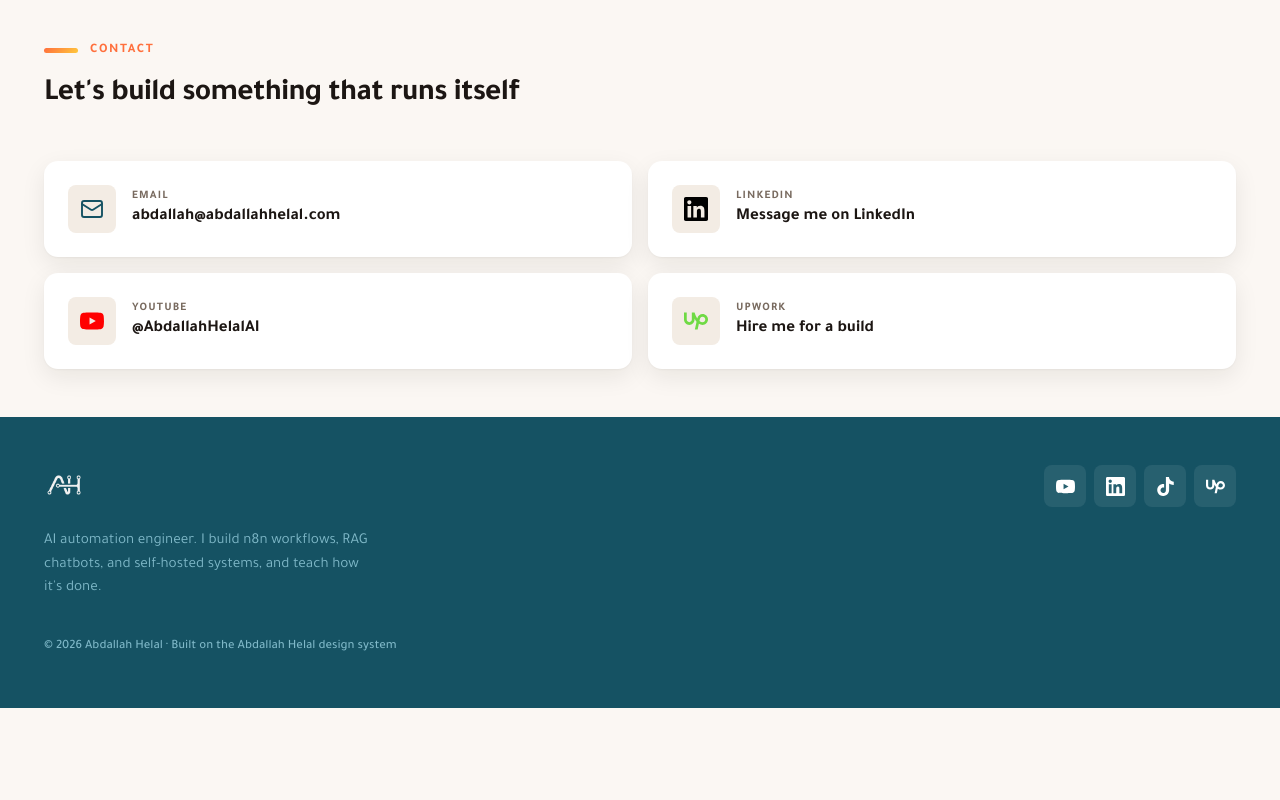
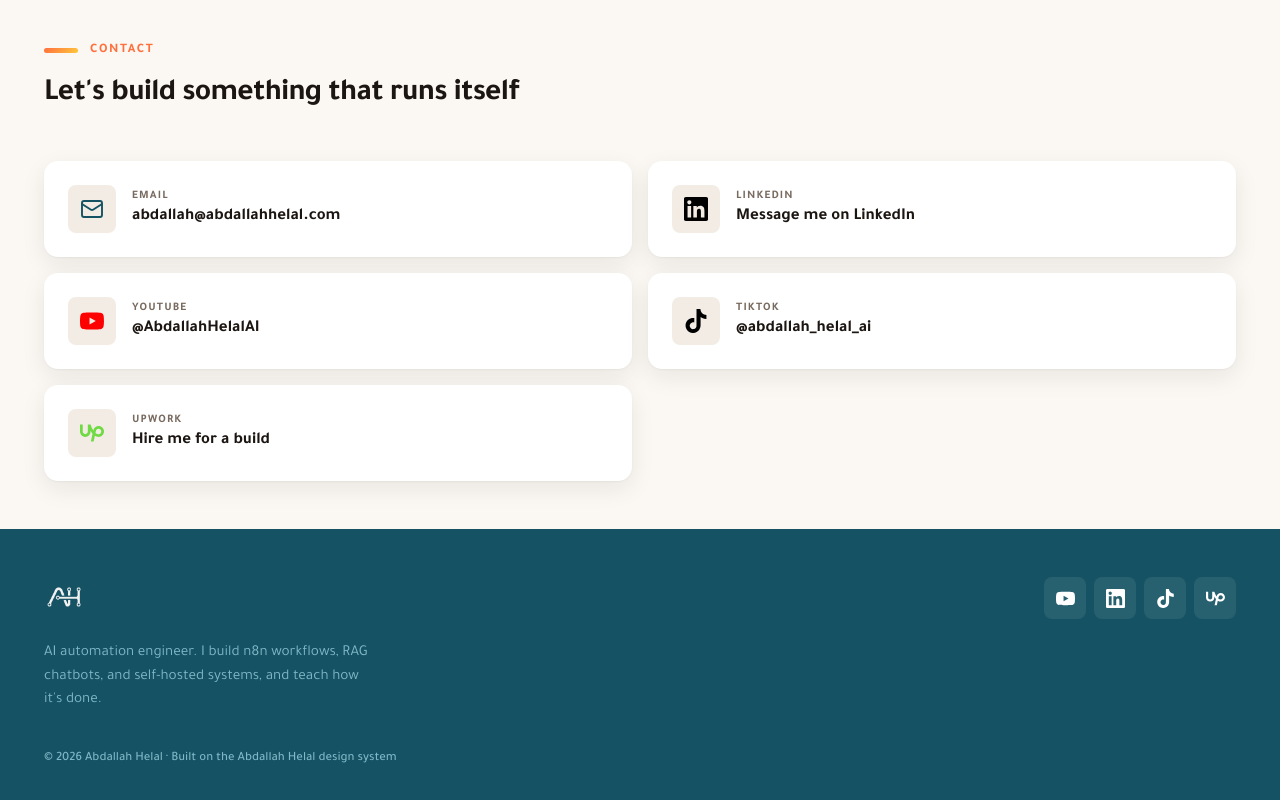
Before and after one commit to Abdallah-hilal/abdallah-helal-site, a plain HTML site: page index.html in a window 1280 px wide. Shown: the part 5599-6399 px from the top of the page. Before the commit the page ends 6307 px from the top, so only its background shows below. Drawn offline with nearby package versions, Linux system fonts and the light colour scheme; a web font is replaced by a local one.

Commit message:
Add TikTok to the contact section
Co-Authored-By: Claude Opus 4.8 <noreply@anthropic.com>

```diff
--- a/index.html
+++ b/index.html
@@ -365,6 +365,12 @@
           <div><div class="k">YouTube</div><div class="v">@AbdallahHelalAI</div></div>
         </div>
       </a>
+      <a href="https://www.tiktok.com/@abdallah_helal_ai" target="_blank" rel="noopener" class="card card--link">
+        <div class="contact-row">
+          <div class="logo-tile"><img src="assets/logos/tiktok.svg" alt="TikTok"></div>
+          <div><div class="k">TikTok</div><div class="v">@abdallah_helal_ai</div></div>
+        </div>
+      </a>
       <a href="https://www.upwork.com/freelancers/abdallahhelal" target="_blank" rel="noopener" class="card card--link">
         <div class="contact-row">
           <div class="logo-tile"><img src="assets/logos/upwork.svg" alt="Upwork"></div>
```
